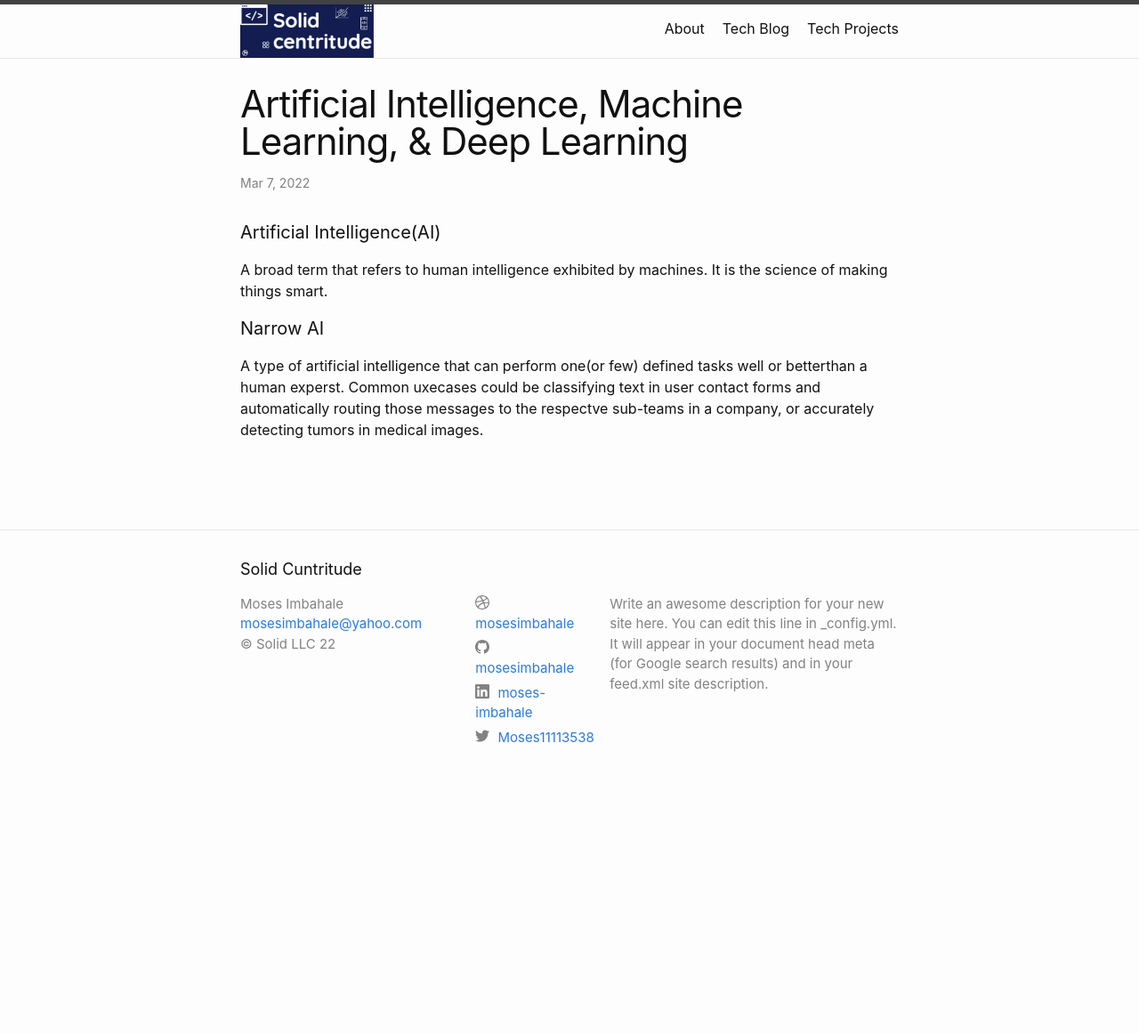
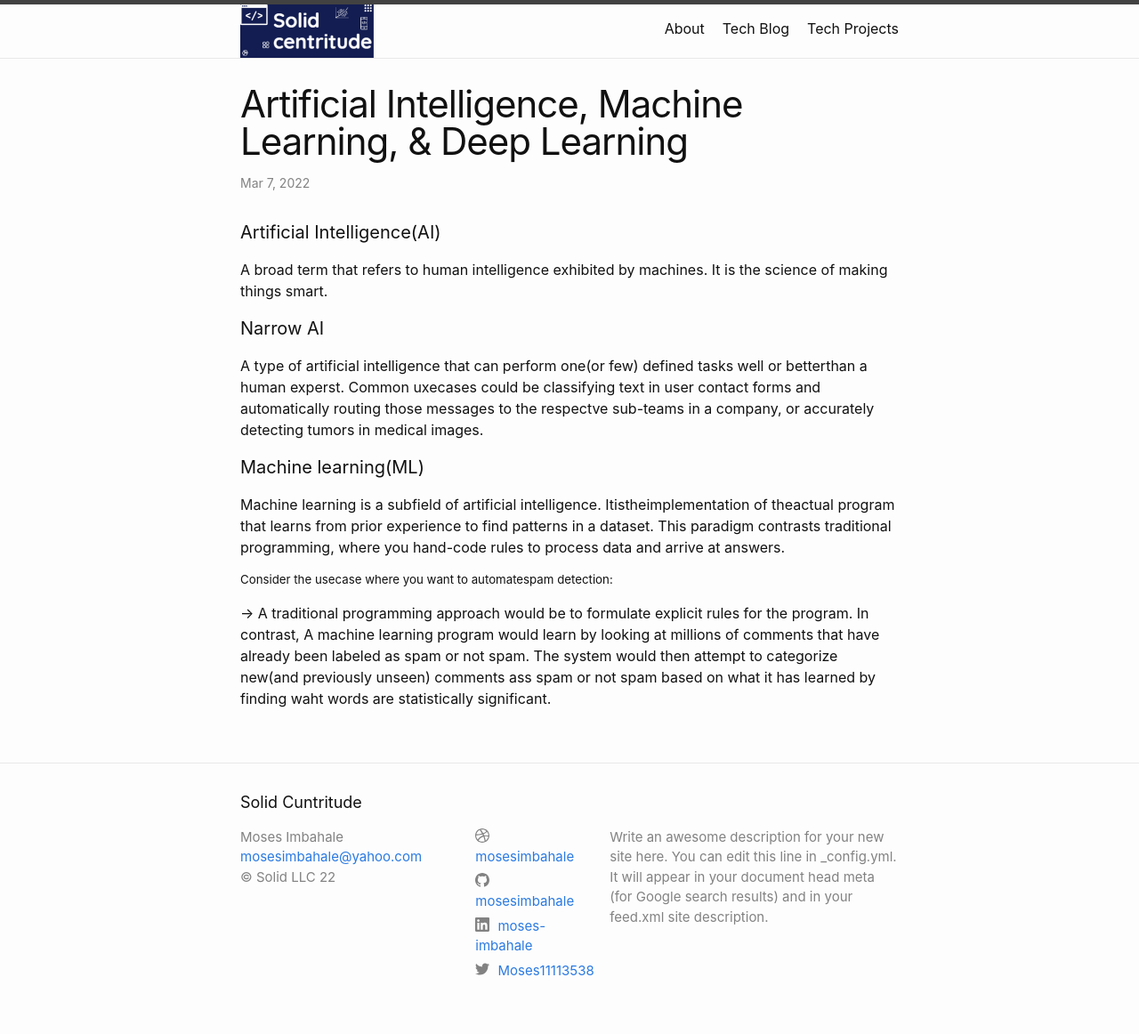
Before and after one commit to mosesimbahale/my-blog, a Jekyll site: the page built from Tech-blog/_posts/22-03-07-DS-AI-ML-DL-NN.md, in a window 1280 px wide. Shown: the whole page at 89% size. Built offline with Jekyll 4.4.1, drawn with Linux system fonts in a browser that asks for light colours; before the commit the page ends 900 px from its top, so only the background shows below that.

Commit message:
Update 22-03-07-DS-AI-ML-DL-NN.md

```diff
--- a/Tech-blog/_posts/22-03-07-DS-AI-ML-DL-NN.md
+++ b/Tech-blog/_posts/22-03-07-DS-AI-ML-DL-NN.md
@@ -10,3 +10,10 @@ A broad term that refers to human intelligence exhibited by machines. It is the
 
 #### Narrow AI
 A type of artificial intelligence that can perform one(or few) defined tasks well or betterthan a human experst. Common uxecases could be classifying text in user contact forms and automatically routing those messages to the respectve sub-teams in a company, or accurately detecting tumors in medical images.
+
+
+#### Machine learning(ML)
+Machine learning is a subfield of artificial intelligence. Itistheimplementation of theactual program that learns from prior experience to find patterns in a dataset. This paradigm contrasts traditional programming, where you hand-code rules to process data and arrive at answers.
+
+##### Consider the usecase where you want to automatespam detection:
+-> A traditional programming approach would be to formulate explicit rules for the program. In contrast, A machine learning program would learn by looking at millions of comments that have already been labeled as spam or not spam. The system would then attempt to categorize new(and previously unseen) comments ass spam or not spam based on what it has learned by finding waht words are statistically significant.
```
